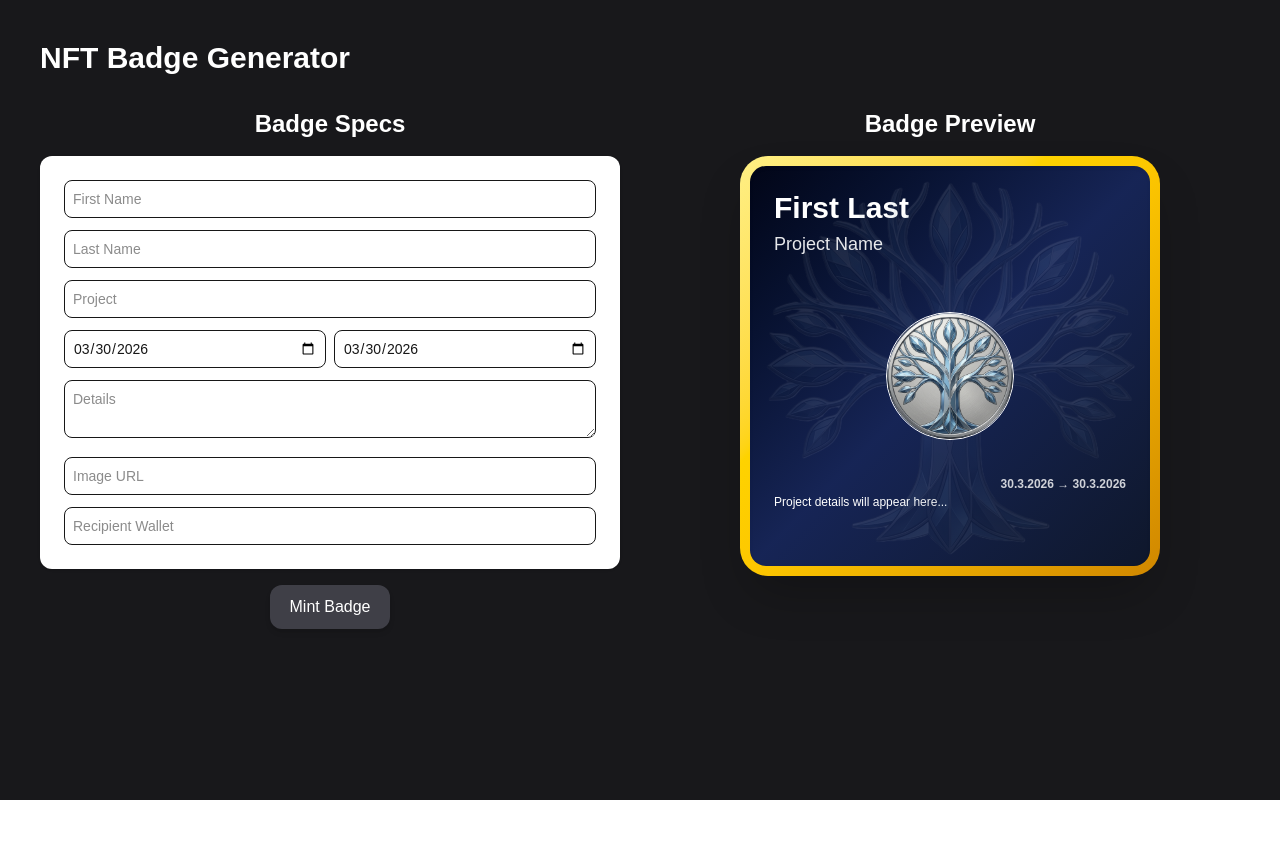
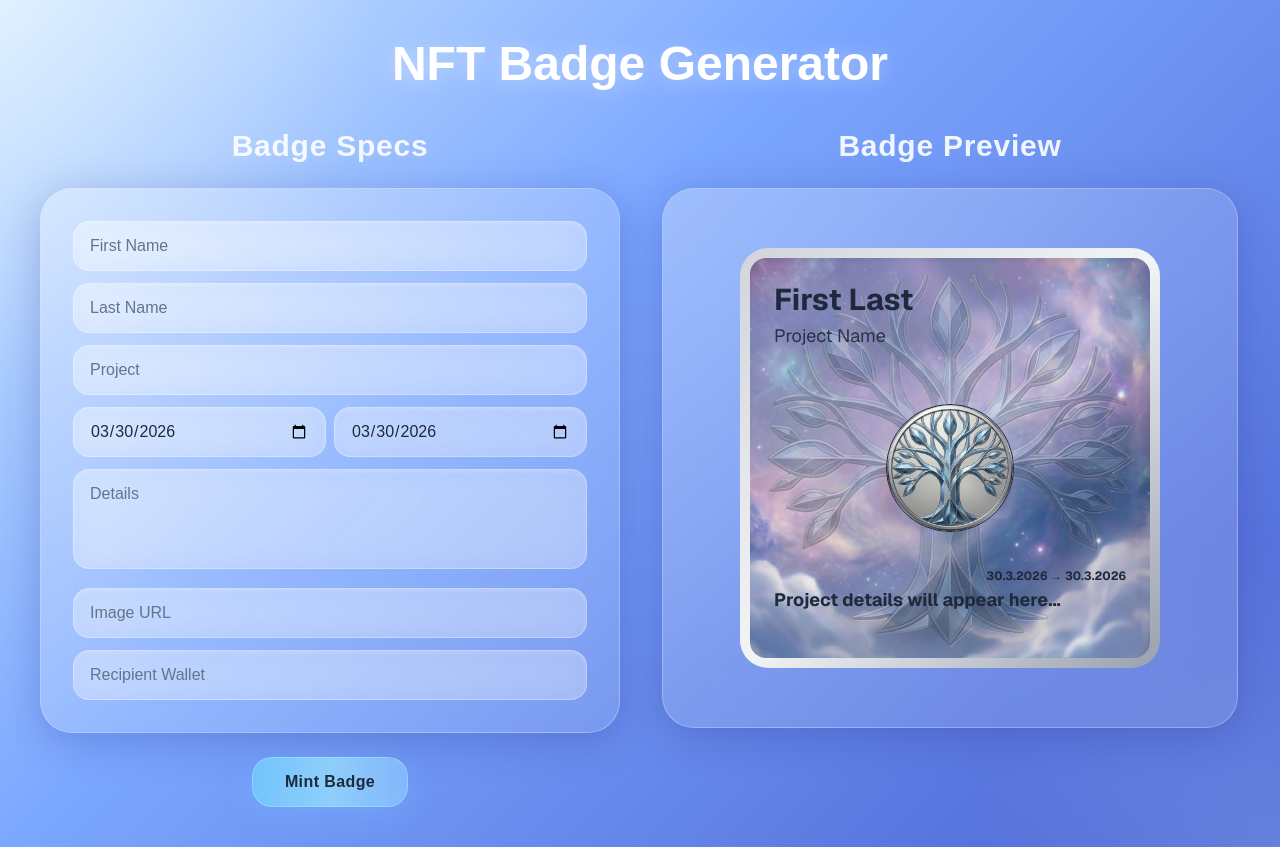
Before and after one commit to Cocograal/edi_challenge, a Next.js app in the folder app/: page / in a window 1280 px wide. Before the commit the page ends 800 px from the top, so only its background shows below. Built offline with nearby package versions, Linux system fonts and the light colour scheme.

Commit message:
UI changed

```diff
--- a/app/app/globals.css
+++ b/app/app/globals.css
@@ -29,7 +29,10 @@ body {
   font-family: Arial, Helvetica, sans-serif;
 }
 
+.input {
+  @apply w-full rounded-2xl border border-white/30 bg-white/25 backdrop-blur-md px-4 py-3 text-slate-800 placeholder:text-slate-500 shadow-inner shadow-white/20 outline-none transition-all duration-200 focus:border-white/50 focus:bg-white/35 focus:ring-2 focus:ring-blue-200/50;
+}
 
-.input {
-  @apply w-full border rounded-lg p-2 text-sm;
+textarea.input {
+  @apply min-h-[100px] resize-none;
 }
--- a/app/app/page.tsx
+++ b/app/app/page.tsx
@@ -94,19 +94,25 @@ export default function Home() {
   }
 
   return (
-    <main className="min-h-screen p-10 bg-zinc-900">
-      {modal && <Modal message={modal} onClose={() => setModal(null)} />}
-      <h1 className="text-3xl text-white font-bold mb-8">NFT Badge Generator</h1>
-      <div className="grid grid-cols-2 gap-10">
+    <main className="min-h-screen p-10 bg-[radial-gradient(circle_at_top_left,_rgba(255,255,255,0.35),_transparent_25%),radial-gradient(circle_at_bottom_right,_rgba(173,216,255,0.25),_transparent_20%),linear-gradient(135deg,#cfe9ff_0%,#7ba7ff_40%,#4c63d2_100%)] relative overflow-hidden">      {modal && <Modal message={modal} onClose={() => setModal(null)} />}
+
+      <h1 className="text-5xl font-bold text-white text-center mb-10 drop-shadow-[0_2px_10px_rgba(255,255,255,0.35)]">
+        NFT Badge Generator
+      </h1>      <div className="grid grid-cols-2 gap-10">
         <div className="flex flex-col items-center">
-          <h1 className="text-2xl font-bold mb-4 text-white">Badge Specs</h1>
-          <div className="bg-white p-6 rounded-xl shadow">
-            <Form form={form} setForm={setForm} />
+          <h2 className="text-3xl font-semibold text-white/90 mb-6 tracking-wide">
+            Badge Specs
+          </h2>
+          <div className="w-full max-w-2xl rounded-[32px] border border-white/30 bg-white/10 backdrop-blur-2xl shadow-[0_8px_40px_rgba(31,38,135,0.25)] p-8 relative overflow-hidden">
+            <div className="absolute inset-0 bg-gradient-to-br from-white/25 via-white/10 to-transparent pointer-events-none" />
+            <div className="relative z-10">
+              <Form form={form} setForm={setForm} />
+            </div>
           </div>
           <button
             onClick={handleMint}
             disabled={loading}
-            className="mt-4 bg-zinc-700 text-white px-5 py-2.5 rounded-xl shadow-md hover:bg-gray-800 hover:shadow-lg active:scale-95 transition-all duration-200 disabled:opacity-50 disabled:cursor-not-allowed"
+            className="mt-6 px-8 py-3 rounded-[20px] border border-cyan-200/40 bg-gradient-to-r from-sky-300/70 via-cyan-200/60 to-blue-300/70 backdrop-blur-xl text-slate-800 font-bold tracking-wide shadow-[0_8px_30px_rgba(120,180,255,0.45)] hover:scale-[1.03] hover:shadow-[0_12px_40px_rgba(120,180,255,0.55)] active:scale-95 transition-all duration-300 disabled:opacity-50"
           >
             {loading ? (
               <span className="flex items-center gap-2">
@@ -121,9 +127,20 @@ export default function Home() {
             )}
           </button>
         </div>
-        <div className="flex flex-col items-center">
-          <h1 className="text-2xl font-bold mb-4 text-white">Badge Preview</h1>
-          <BadgePreview data={form} />
+
+        <div className="w-full max-w-xl mx-auto">
+          {/* Header outside the glass panel */}
+          <h2 className="text-3xl font-semibold text-white/90 mb-6 text-center tracking-wide">
+            Badge Preview
+          </h2>
+
+          {/* Glass panel wrapping only the badge */}
+          <div className="w-full rounded-[32px] border border-white/30 bg-white/10 backdrop-blur-2xl shadow-[0_8px_40px_rgba(31,38,135,0.25)] p-8 relative overflow-hidden flex justify-center items-center min-h-[540px]">
+            <div className="absolute inset-0 bg-gradient-to-br from-white/20 via-white/5 to-transparent pointer-events-none" />
+            <div className="relative z-10">
+              <BadgePreview data={form} />
+            </div>
+          </div>
         </div>
       </div>
     </main>
--- a/app/components/BadgePreview.tsx
+++ b/app/components/BadgePreview.tsx
@@ -4,18 +4,23 @@ export default function BadgePreview({ data }: any) {
     <div
       id="badge-border"
       className="w-[420px] h-[420px] p-[10px] rounded-[28px]
-      bg-gradient-to-br from-yellow-200 via-yellow-400 to-yellow-600 shadow-2xl"
-    >
+      bg-gradient-to-br from-gray-300 via-gray-100 to-gray-400"
+      >
       <div
         id="badge-preview"
-        className="relative w-full h-full rounded-2xl p-6 text-white
-                   shadow-inner bg-gradient-to-br from-slate-950
-                   via-blue-950 to-slate-900 grid grid-rows-[88px_1fr_20px_48px] gap-0"
+        className="relative w-full h-full rounded-2xl p-6 text-[#1E293B]
+             shadow-inner grid grid-rows-[88px_1fr_20px_48px] gap-0
+             bg-cover bg-center bg-no-repeat font-sans"
+        style={{
+          backgroundImage: `url('/clouds.png')`,
+          backdropFilter: 'blur(10px)',
+          backgroundBlendMode: 'overlay',
+        }}
       >
         <img
           src="/tree.png"
           alt="Logo"
-          className="absolute inset-0 w-full h-full opacity-10 z-0 scale-100"
+          className="absolute inset-0 w-full h-full opacity-30 -z-1 scale-100"
         />
 
         <div className="min-h-[72px]">
@@ -38,7 +43,7 @@ export default function BadgePreview({ data }: any) {
           />
         </div>
 
-        <div className="flex text-xs font-bold justify-end opacity-80 h-[20px] items-center">
+        <div className="flex text-xs font-bold justify-end h-[20px] items-center">
           {data.startDate
             ? new Date(data.startDate).toLocaleDateString('de-CH')
             : "Start"}
@@ -48,8 +53,8 @@ export default function BadgePreview({ data }: any) {
             : "End"}
         </div>
 
-        <div className="h-[48px] overflow-hidden">
-          <p className="text-xs w-2/3 line-clamp-3">
+        <div className="h-[70px] overflow-hidden">
+          <p className=" w-5/6 font-bold  text-lg">
             {data.details || "Project details will appear here..."}
           </p>
         </div>
--- a/app/components/Form.tsx
+++ b/app/components/Form.tsx
@@ -83,7 +83,7 @@ export default function Form({
         placeholder="Details"
         value={form.details}
         onChange={(e) => update("details", e.target.value)}
-        maxLength={100}
+        maxLength={60}
       />
 
       <input className="input"
--- a/app/components/Modal.tsx
+++ b/app/components/Modal.tsx
@@ -6,12 +6,17 @@ type ModalProps = {
 
 export default function Modal({ message, onClose }: ModalProps) {
   return (
-    <div className="fixed inset-0 bg-black/60 flex items-center justify-center z-50">
-      <div className="bg-zinc-800 text-white rounded-2xl shadow-xl p-8 max-w-sm w-full mx-4">
-        <p className="text-lg mb-6 break-all">{message}</p>
+  <div className="fixed inset-0 bg-black/50 flex items-center justify-center z-50">
+    <div
+      className="bg-white/90 text-[#1E293B] backdrop-blur-md rounded-3xl shadow-2xl p-8 max-w-sm w-full mx-4"
+      style={{ fontFamily: "'Nunito', Arial, sans-serif" }}
+    >
+      <p className="text-lg leading-relaxed mb-6 break-words font-bold">
+        {message}
+      </p>
       <button
         onClick={onClose}
-          className="w-full bg-zinc-600 hover:bg-zinc-500 active:scale-95 transition-all duration-200 py-2 rounded-xl font-semibold"
+        className="w-full bg-[#1E293B] hover:bg-[#374151] active:scale-95 transition-all duration-200 py-3 rounded-2xl font-semibold text-white"
       >
         OK
       </button>
```
Also changed, not shown: app/public/clouds.png (added). Lines whose indentation alone changed are shown as unchanged.
